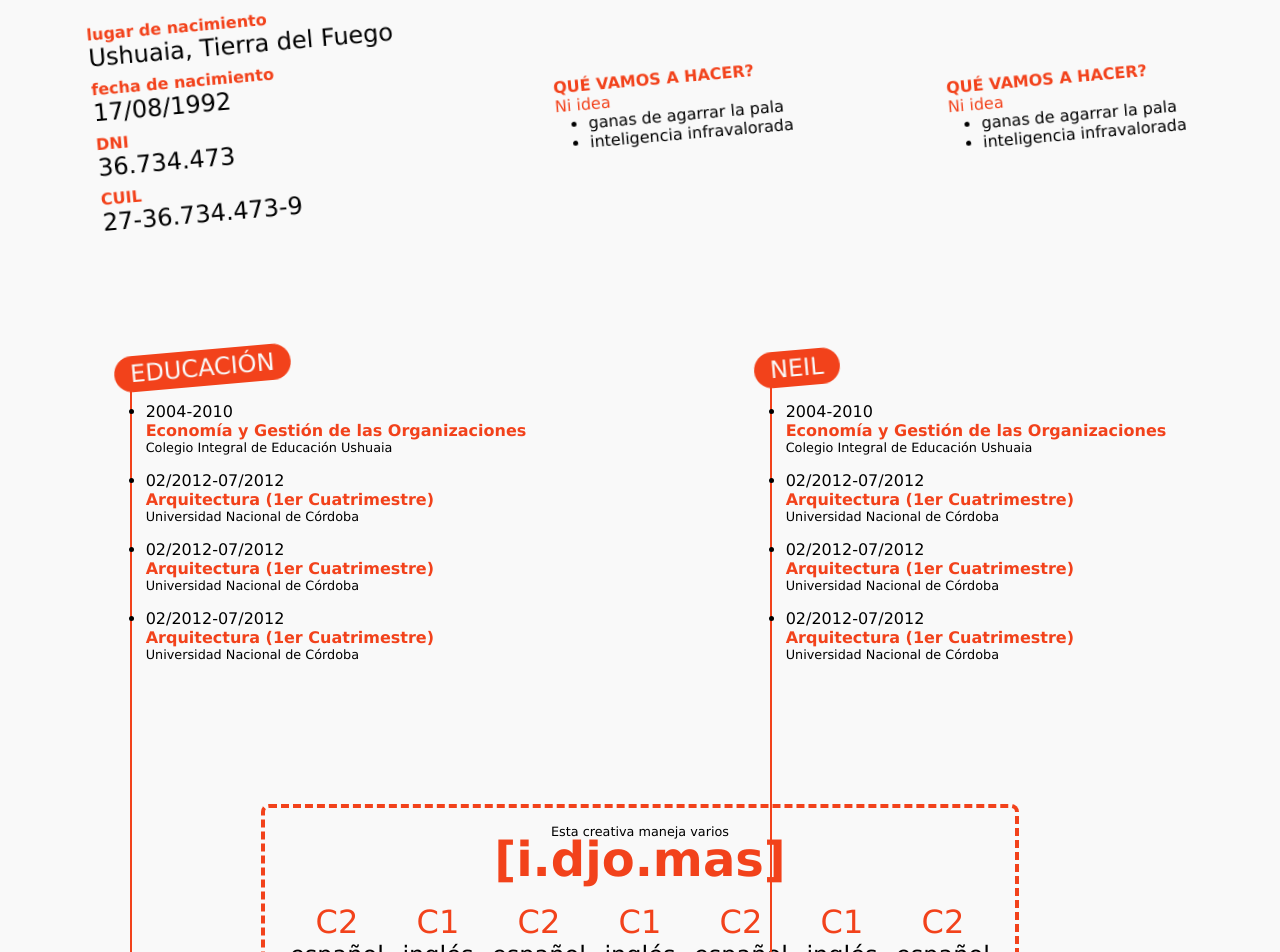
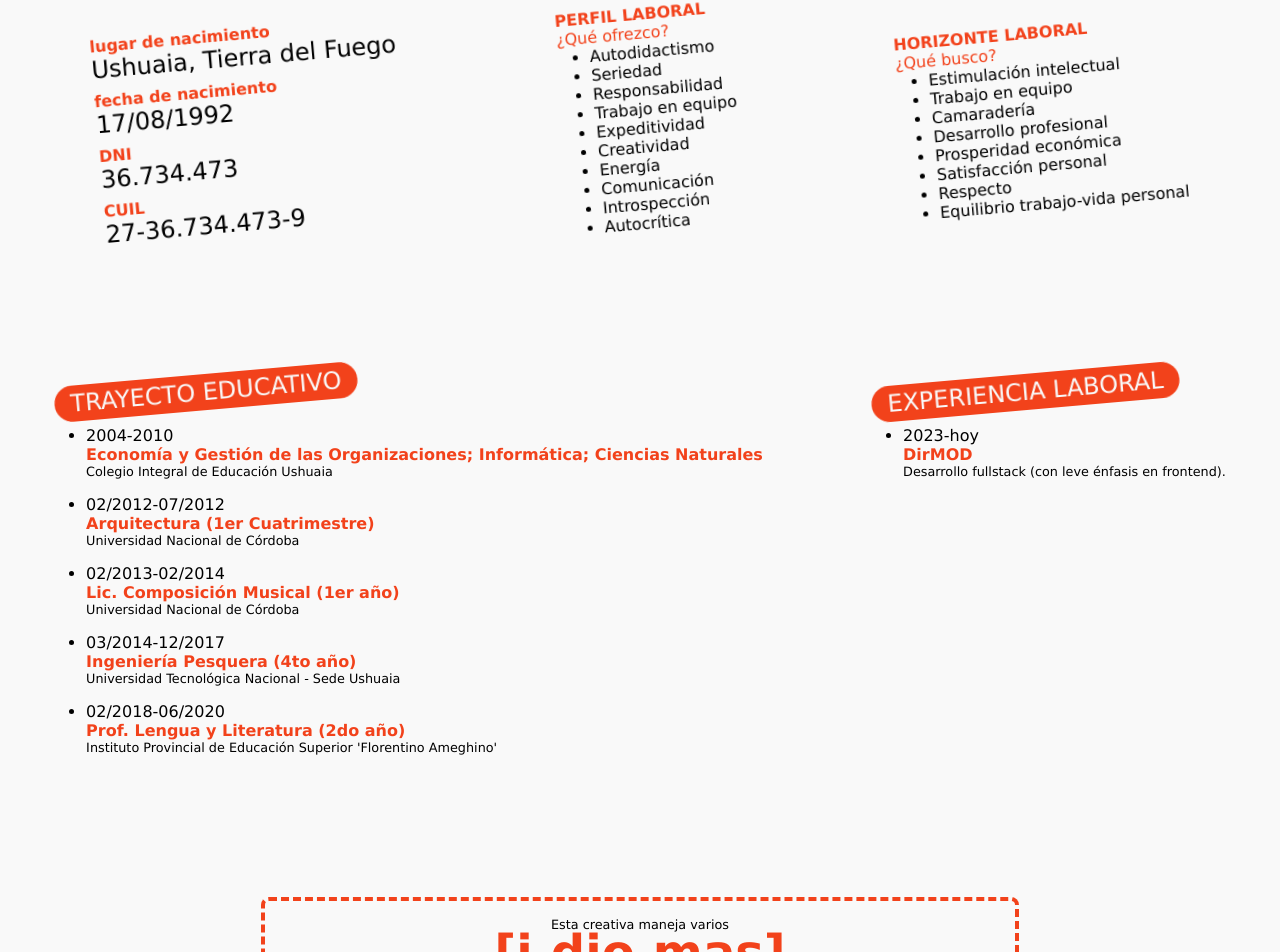
Before and after one commit to BelenPeluffo/curriculum-vitae, a React (Vite) app: page / in a window 1280 px wide. Shown: the part 659-1611 px from the top of the page. Built offline with nearby package versions, Linux system fonts and the light colour scheme.

Commit message:
feat: updates personal data and animation for contact section.

```diff
--- a/src/components/MainDataContainer/MainDataContainer.jsx
+++ b/src/components/MainDataContainer/MainDataContainer.jsx
@@ -2,7 +2,6 @@ import { useRef } from "react";
 import { motion } from "framer-motion";
 import PropTypes from "prop-types";
 import styles from "../../app.module.css";
-import { DiagonalLine } from ".";
 
 const MainDataContainer = ({ sectionTitle, items, alignment }) => {
   const containerRef = useRef(null);
@@ -24,7 +23,7 @@ const MainDataContainer = ({ sectionTitle, items, alignment }) => {
       <div className={styles.sectionTitle}>{sectionTitle.toUpperCase()}</div>
       {items ? (
         <div>
-          <DiagonalLine containerRef={containerRef} lastItemRef={lastItemRef} />
+          {/* <DiagonalLine containerRef={containerRef} lastItemRef={lastItemRef} /> */}
           <ul>
             {items
               ? items.map((item, index) => (
--- a/src/database/personalData.jsx
+++ b/src/database/personalData.jsx
@@ -1,11 +1,33 @@
 import WhatsAppIcon from "@mui/icons-material/WhatsApp";
 import AlternateEmailIcon from "@mui/icons-material/AlternateEmail";
 
-export const mockAnnItems = ["ganas de agarrar la pala", "inteligencia infravalorada"];
-export const mockMainItems = [
+export const offerItems = [
+  "Autodidactismo",
+  "Seriedad",
+  "Responsabilidad",
+  "Trabajo en equipo",
+  "Expeditividad",
+  "Creatividad",
+  "Energía",
+  "Comunicación",
+  "Introspección",
+  "Autocrítica",
+];
+export const searchIntems = [
+  "Estimulación intelectual",
+  "Trabajo en equipo",
+  "Camaradería",
+  "Desarrollo profesional",
+  "Prosperidad económica",
+  "Satisfacción personal",
+  "Respecto",
+  "Equilibrio trabajo-vida personal",
+];
+export const academicItems = [
   {
     date: "2004-2010",
-    title: "Economía y Gestión de las Organizaciones",
+    title:
+      "Economía y Gestión de las Organizaciones; Informática; Ciencias Naturales",
     description: "Colegio Integral de Educación Ushuaia",
   },
   {
@@ -14,14 +36,27 @@ export const mockMainItems = [
     description: "Universidad Nacional de Córdoba",
   },
   {
-    date: "02/2012-07/2012",
-    title: "Arquitectura (1er Cuatrimestre)",
+    date: "02/2013-02/2014",
+    title: "Lic. Composición Musical (1er año)",
     description: "Universidad Nacional de Córdoba",
   },
   {
-    date: "02/2012-07/2012",
-    title: "Arquitectura (1er Cuatrimestre)",
-    description: "Universidad Nacional de Córdoba",
+    date: "03/2014-12/2017",
+    title: "Ingeniería Pesquera (4to año)",
+    description: "Universidad Tecnológica Nacional - Sede Ushuaia",
+  },
+  {
+    date: "02/2018-06/2020",
+    title: "Prof. Lengua y Literatura (2do año)",
+    description:
+      "Instituto Provincial de Educación Superior 'Florentino Ameghino'",
+  },
+];
+export const workItems = [
+  {
+    date: "2023-hoy",
+    title: "DirMOD",
+    description: "Desarrollo fullstack (con leve énfasis en frontend).",
   },
 ];
 export const mockContactInfo = [
@@ -41,14 +76,58 @@ export const mockBio = {
 export const mockLanguages = [
   { language: "español", rating: "c2" },
   { language: "inglés", rating: "c1" },
-  { language: "español", rating: "c2" },
-  { language: "inglés", rating: "c1" },
-  { language: "español", rating: "c2" },
-  { language: "inglés", rating: "c1" },
-  { language: "español", rating: "c2" },
-  { language: "inglés", rating: "c1" },
+  { language: "italiano", rating: "a2" },
+  { language: "alemán", rating: "a1" },
+  { language: "coreano", rating: "b1" },
+  { language: "portugués", rating: "a1" },
+  { language: "francés", rating: "a2" },
 ];
 export const mockHobbies = [
-  { name: "Idiomas", value: 100, description: "Me gustan los idiomas" },
-  { name: "Cocinar", value: 100, description: "Me encanta cocinar" },
+  {
+    name: "Idiomas",
+    value: 100,
+    description:
+      "Lxs psicolingüistas dicen que los idiomas nos estructuran la forma de ver el mundo. ¡A más idiomas, más formas de interpretar la vida!",
+  },
+  {
+    name: "Música",
+    value: 100,
+    description:
+      "La música me apasiona tanto que es inevitable que no estudie su teoría!",
+  },
+  {
+    name: "Escritura",
+    value: 100,
+    description:
+      "Cuando no soy Clark Kent, escribo poesía. Incluso he publicado unos pares de poemas!",
+  },
+  {
+    name: "Diseño gráfico",
+    value: 100,
+    description:
+      "Lo dice en la marquesina! Soy habitué de su teoría. De paso, dame Inkscape y GIMP y me defiendo bastante bien. Diseñé un par de loguitos, también.",
+  },
+  {
+    name: "Astrología",
+    value: 100,
+    description:
+      "Carente de cualquier dogmatismo, ¿no te intriga qué partes de tu inconsciente podés conocer sobre vos filosofando sobre las estrellas? A mí sí. Todo lo que ayude a la superación personal, messirve.",
+  },
+  {
+    name: "Cinematografía",
+    value: 100,
+    description:
+      "Narrativa + Imagen en movimiento. ¡Hay tanto para analizar, interpretar y discutir! I am in!",
+  },
+  {
+    name: "Fotografía",
+    value: 100,
+    description: "Capturar la belleza, componer la toma. Me encanta!",
+  },
+  {
+    name: "Desarrollo de software",
+    value: 100,
+    description:
+      "Saber lenguajes de programación también cuenta como un idioma! Entender a las compus es ver el mundo de otra forma. Python, JavaScript, HTML y CSS son mis amistades.",
+  },
 ];
--- a/src/pages/ContactData.jsx
+++ b/src/pages/ContactData.jsx
@@ -1,16 +1,37 @@
 import styles from "../app.module.css";
 import { ContactItem } from "../components";
+import { motion } from "framer-motion";
 
 const ContactData = ({ items }) => {
   return (
+    <>
+      <div
+        style={{
+          display: "flex",
+          flexDirection: "column",
+          justifyContent: "space-around",
+          marginTop: "10%",
+          padding: "10%",
+        }}
+        className={styles.rotatedText}
+      >
+        <motion.div
+          initial={{ opacity: 0, y: -1000 }}
+          whileInView={{
+            opacity: 1,
+            y: 0,
+            transition: { duration: 0.5 },
+            rotate: "-5deg",
+          }}
+          className={styles.rotatedText}
+        >
+          Si llegaste hasta acá, no lo dudes un segundo:
+        </motion.div>
         <div
           style={{
             display: "flex",
             flexDirection: "row",
             alignItems: "center",
-        justifyContent: "space-around",
-        marginTop: "10%",
-        padding: "10%",
           }}
           className={styles.rotatedText}
         >
@@ -48,6 +69,8 @@ const ContactData = ({ items }) => {
               : null}
           </div>
         </div>
+      </div>
+    </>
   );
 };
 
--- a/src/pages/Home.jsx
+++ b/src/pages/Home.jsx
@@ -6,13 +6,15 @@ import {
   MainDataContainer,
 } from "@components";
 import {
-  mockAnnItems,
+  offerItems,
   mockBio,
   mockContactInfo,
   mockHobbies,
   mockLanguages,
-  mockMainItems,
+  academicItems,
   mockPersonalInfo,
+  searchIntems,
+  workItems,
 } from "@database/personalData";
 import { PersonalData, Languages, ContactData } from "@pages";
 import RechartsPieChart from "../tryouts/D3PieChart";
@@ -41,14 +43,14 @@ const Home = () => {
       >
         <PersonalData items={mockPersonalInfo} />
         <AnnotationContainer
-          title={"Qué vamos a hacer?"}
-          subtitle={"Ni idea"}
-          items={mockAnnItems}
+          title={"Perfil laboral"}
+          subtitle={"¿Qué ofrezco?"}
+          items={offerItems}
         />
         <AnnotationContainer
-          title={"Qué vamos a hacer?"}
-          subtitle={"Ni idea"}
-          items={mockAnnItems}
+          title={"Horizonte laboral"}
+          subtitle={"¿Qué busco?"}
+          items={searchIntems}
         />
       </div>
       <div
@@ -61,10 +63,10 @@ const Home = () => {
           marginTop: "10%",
         }}
       >
-        <MainDataContainer sectionTitle={"Educación"} items={mockMainItems} />
+        <MainDataContainer sectionTitle={"Trayecto educativo"} items={academicItems} />
         <MainDataContainer
-          sectionTitle={"Neil"}
-          items={mockMainItems}
+          sectionTitle={"Experiencia laboral"}
+          items={workItems}
           alignment="end"
         />
       </div>
```
Lines whose indentation alone changed are shown as unchanged.
